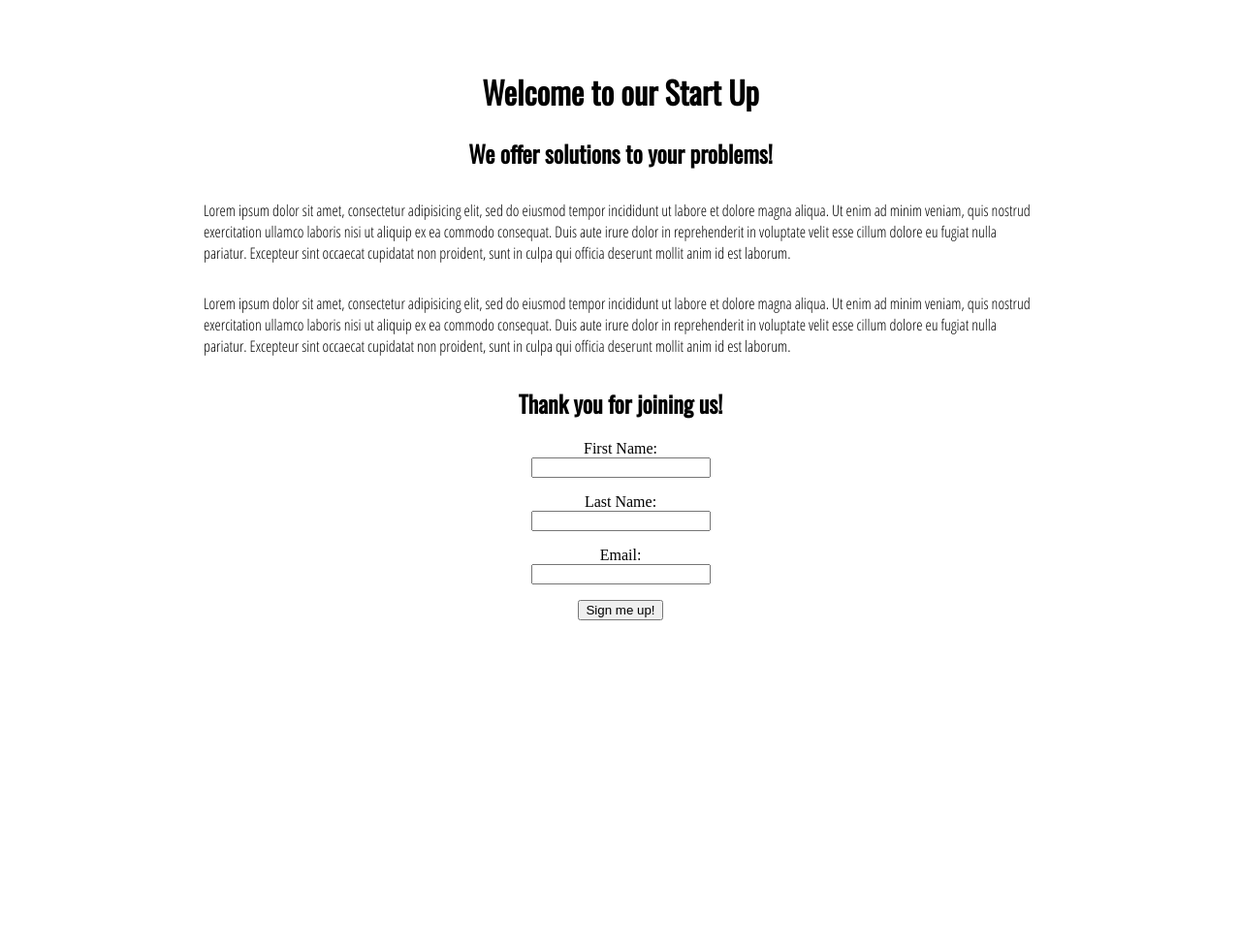
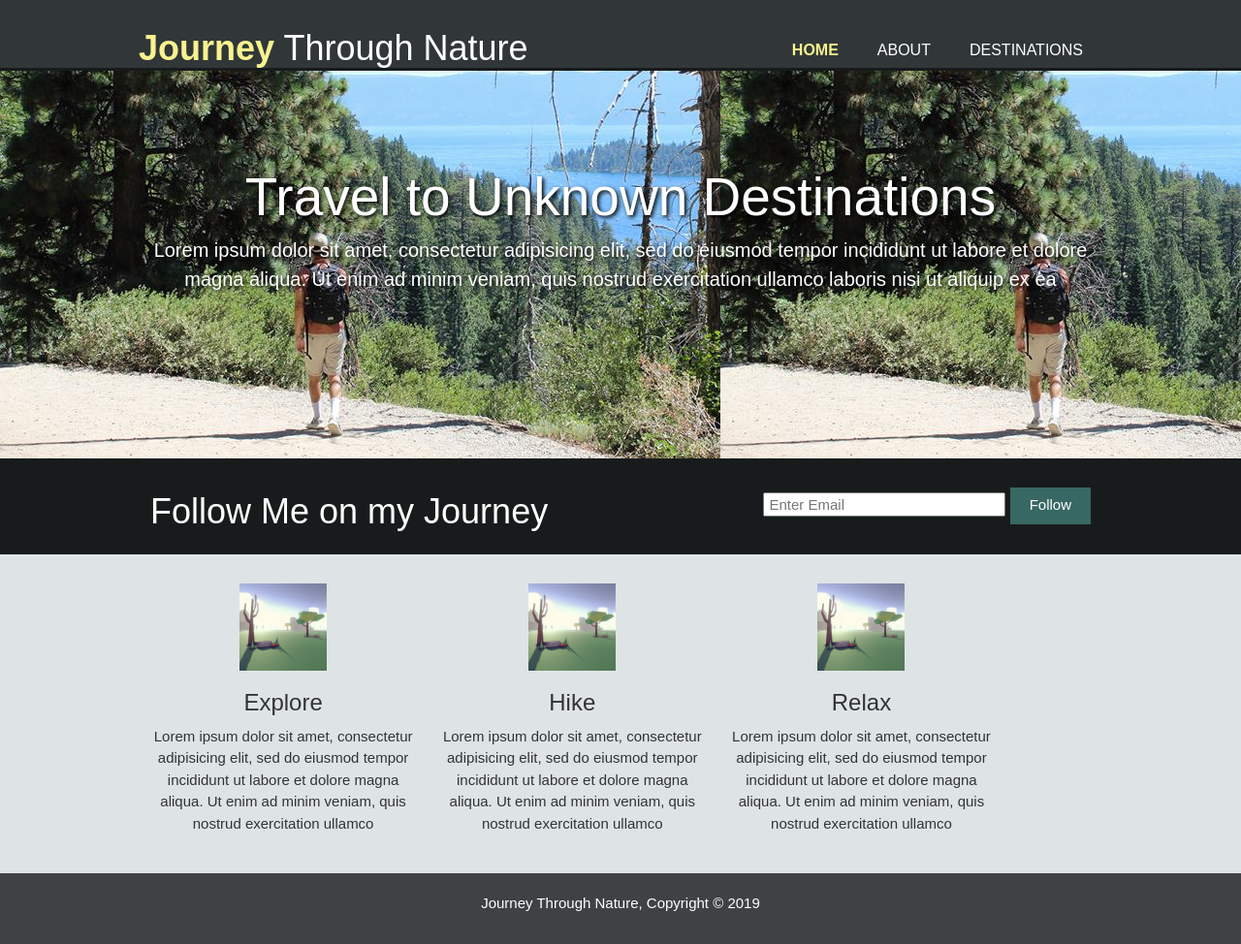
Before and after one commit to hungpenguyen/travel-landing-site, a plain HTML site: page startup_landing.html in a window 1280 px wide. Shown: the whole page at 97% size. Before the commit the page ends 800 px from the top, so only its background shows below. Drawn offline with nearby package versions, Linux system fonts and the light colour scheme; files that its build step writes are made by us from their sources; files whose address does not match are found by name.

Commit message:
travel blog purely html and css

```diff
--- a/startup_landing.css
+++ b/startup_landing.css
@@ -1,26 +1,162 @@
+
 body{
-  margin: 30px 60px 40px 60px;
-  padding: 20px 50px 20px 50px
+  font: 15px/1.5 Arial, Helvetica, sans-serif;
+  padding: 0;
+  margin: 0;
+  background-color: rgb(222, 228, 229)
 }
-h1{
-  font-family: 'Oswald', sans-serif;
+
+.container{
+  width: 80%;
+  margin: auto;
+  overflow: hidden;
+}
+
+ul{
+  margin: 0;
+  padding: 0;
+}
+
+.button_1{
+  height: 38px;
+  background: #386863;
+  border:0;
+  padding-left: 20px;
+  padding-right: 20px;
+}
+.dark {
+  padding: 15px;
+  background: #35424a;
+  color: #ffffff;
+  margin: 10px 0px 10px 0px;
+}
+/* Header */
+header{
+  background: rgb(49, 55, 56);
+  color: white;
+  padding-top: 30px;
+  min-height: 70px;
+  border-bottom: rgb(24, 27, 28) 3px solid;
+}
+
+header a{
+  color: #ffffff;
+  text-decoration: none;
+  text-transform: uppercase;
+  font-size: 16px;
+}
+
+header li{
+  float: left;
+  display: inline;
+  padding: 0 20px 0 20px;
+}
+header #branding{
+  float: left;
+}
+header #branding h1{
+  margin: 0;
+}
+header nav{
+  float:right;
+  margin-top: 10px;
+}
+
+header .highlight, header .current a{
+  color: #f9f290;
+  font-weight: bold;
+}
+
+header a:hover{
+  color: #cccccc;
+  font-weight: bold;
+}
+
+
+/* showcase */
+#showcase{
+  min-height: 400px;
+  background: url('/Users/hungnugyen/Desktop/startup_landing/img/cov.png') repeat 0;
+  text-align: center;
+  color: white;
+  text-shadow: 2px 2px 4px #000000;
+}
+
+#showcase h1{
+  margin-top: 100px;
+  font-size: 55px;
+  margin-bottom: 10px;
+}
+#showcase p{
+  font-size: 20px;
+}
+#newsletter{
+  padding: 15px;
+  color: #ffffff;
+  background: rgb(24, 27, 28);
+}
+
+/* newsletter */
+#newsletter h1{
+  float:left;
+}
+
+#newsletter form{
+  float: right;
+  margin-top: 15px;
+}
+
+#newsletter input[type="email"]{
+  padding: 4px;
+  width: 250px;
+  height: 25px;
+}
+
+/* boxes */
+
+#boxes{
+  margin-top: 20px;
+}
+#boxes .box{
+  float: left;
+  text-align: center;
+  width: 30%;
+  padding: 10px;
+}
+
+#boxes .box img{
+  width:90px;
+}
+
+footer{
+  padding: 20px;
+  margin-top: 20px;
+  color: #ffffff;
+  background-color: rgba(24, 27, 28, .8);
   text-align: center;
 }
 
-h2 {
-  font-family: 'Oswald', sans-serif;
-  text-align: center;
+/* sidebar */
+
+aside#sidebar{
+  float: right;
+  width: 30%;
+  margin-top: 10px;
 }
 
-.para{
-  font-family: 'Open Sans Condensed', sans-serif;
-  margin: 30px 100px 30px 100px;
+/* main-col */
 
+article#main-col{
+  float: left;
+  width: 65%;
 }
-.paras{
-  font-family: 'Open Sans Condensed', sans-serif;
-  margin: 30px 100px 30px 100px
+
+/* destinations */
+
+ul#destinations li{
+  list-style: none;
+  padding: 20px;
+  border: #cccccc solid 1px;
+  margin-bottom: 5px;
+  background: #e6e6e6;
 }
-form{
-  text-align: center;
-}
--- a/startup_landing.html
+++ b/startup_landing.html
@@ -2,32 +2,66 @@
 <html lang="en" dir="ltr">
   <head>
     <meta charset="utf-8">
-    <link href="https://fonts.googleapis.com/css?family=Open+Sans+Condensed:300|Oswald" rel="stylesheet">
+    <meta name="viewport" content="width=device-width">
+    <meta name="description" content="My personal travel blog">
+    <meta name="keywords" content="travel, nature, hiking, blog">
+
+    <link rel="stylesheet" href="https://maxcdn.bootstrapcdn.com/bootstrap/3.3.7/css/bootstrap.min.css" integrity="sha384-BVYiiSIFeK1dGmJRAkycuHAHRg32OmUcww7on3RYdg4Va+PmSTsz/K68vbdEjh4u" crossorigin="anonymous">
     <link rel="stylesheet" href="/Users/hungnugyen/Desktop/startup_landing/startup_landing.css">
-    <title>Start Up</title>
+    <title>Journey Through Nature</title>
   </head>
   <body>
-<h1>Welcome to our Start Up</h1>
-<h2>We offer solutions to your problems!</h2>
+    <header>
+      <div class="container">
+        <div id="branding" class="">
+          <h1> <span class="highlight">Journey</span> Through Nature</h1>
+        </div>
+        <nav>
+          <ul>
+            <li class="current"><a href="startup_landing.html">Home</a></li>
+            <li><a href="about.html">About</a></li>
+            <li><a href="destinations.html">Destinations</a></li>
+          </ul>
+        </nav>
+      </div>
+    </header>
+    <section id="showcase">
+      <div class="container">
+        <h1>Travel to Unknown Destinations</h1>
+        <p>Lorem ipsum dolor sit amet, consectetur adipisicing elit, sed do eiusmod tempor incididunt ut labore et dolore magna aliqua. Ut enim ad minim veniam, quis nostrud exercitation ullamco laboris nisi ut aliquip ex ea </p>
+      </div>
+    </section>
+    <section id="newsletter">
+      <div class="container">
+        <h1>Follow Me on my Journey</h1>
+        <form class="" action="index.html" method="post">
+          <input type="email" name="" placeholder="Enter Email">
+          <button type="submit" class="button_1">Follow</button>
+        </form>
+      </div>
+    </section>
 
-<p class="para">Lorem ipsum dolor sit amet, consectetur adipisicing elit, sed do eiusmod tempor incididunt ut labore et dolore magna aliqua. Ut enim ad minim veniam, quis nostrud exercitation ullamco laboris nisi ut aliquip ex ea commodo consequat. Duis aute irure dolor in reprehenderit in voluptate velit esse cillum dolore eu fugiat nulla pariatur. Excepteur sint occaecat cupidatat non proident, sunt in culpa qui officia deserunt mollit anim id est laborum.</p>
-
-<p class="paras">Lorem ipsum dolor sit amet, consectetur adipisicing elit, sed do eiusmod tempor incididunt ut labore et dolore magna aliqua. Ut enim ad minim veniam, quis nostrud exercitation ullamco laboris nisi ut aliquip ex ea commodo consequat. Duis aute irure dolor in reprehenderit in voluptate velit esse cillum dolore eu fugiat nulla pariatur. Excepteur sint occaecat cupidatat non proident, sunt in culpa qui officia deserunt mollit anim id est laborum.</p>
-
-<h2>Thank you for joining us!</h2>
-<form class="" action="index.html" method="post">
-  <label for="fname"> First Name:</label><br>
-  <input type="text" name="fname" value="" required>
-  <p></p>
-  <label for="lname">Last Name:</label><br>
-  <input type="text" name="lname" value="" required>
-  <p></p>
-  <label for="useremail">Email:</label><br>
-  <input type="email" name="useremail" value="" required>
-  <p></p>
-  <input type="submit" name="" value="Sign me up!">
-
-</form>
-
+    <section id="boxes">
+      <div class="container">
+        <div class="box">
+          <img src="./img/ico.png" alt="">
+          <h3>Explore</h3>
+          <p>Lorem ipsum dolor sit amet, consectetur adipisicing elit, sed do eiusmod tempor incididunt ut labore et dolore magna aliqua. Ut enim ad minim veniam, quis nostrud exercitation ullamco </p>
+        </div>
+        <div class="box">
+          <img src="./img/ico.png" alt="">
+          <h3>Hike</h3>
+          <p>Lorem ipsum dolor sit amet, consectetur adipisicing elit, sed do eiusmod tempor incididunt ut labore et dolore magna aliqua. Ut enim ad minim veniam, quis nostrud exercitation ullamco </p>
+        </div>
+        <div class="box">
+          <img src="./img/ico.png" alt="">
+          <h3>Relax</h3>
+          <p>Lorem ipsum dolor sit amet, consectetur adipisicing elit, sed do eiusmod tempor incididunt ut labore et dolore magna aliqua. Ut enim ad minim veniam, quis nostrud exercitation ullamco </p>
+        </div>
+      </div>
+    </section>
+    <footer>
+      <p>Journey Through Nature, Copyright &copy; 2019</p>
+    </footer>
   </body>
 </html>
```
Also changed, not shown: about.html (added, +61 -0 lines), destinations.html (added, +69 -0 lines), img/cliff.png (added), img/cov.png (added), img/cover.png (added), img/hike.png (added), img/ico.png (added), img/island.png (added), img/selfie.png (added), img/water.png (added), 3 other files.
